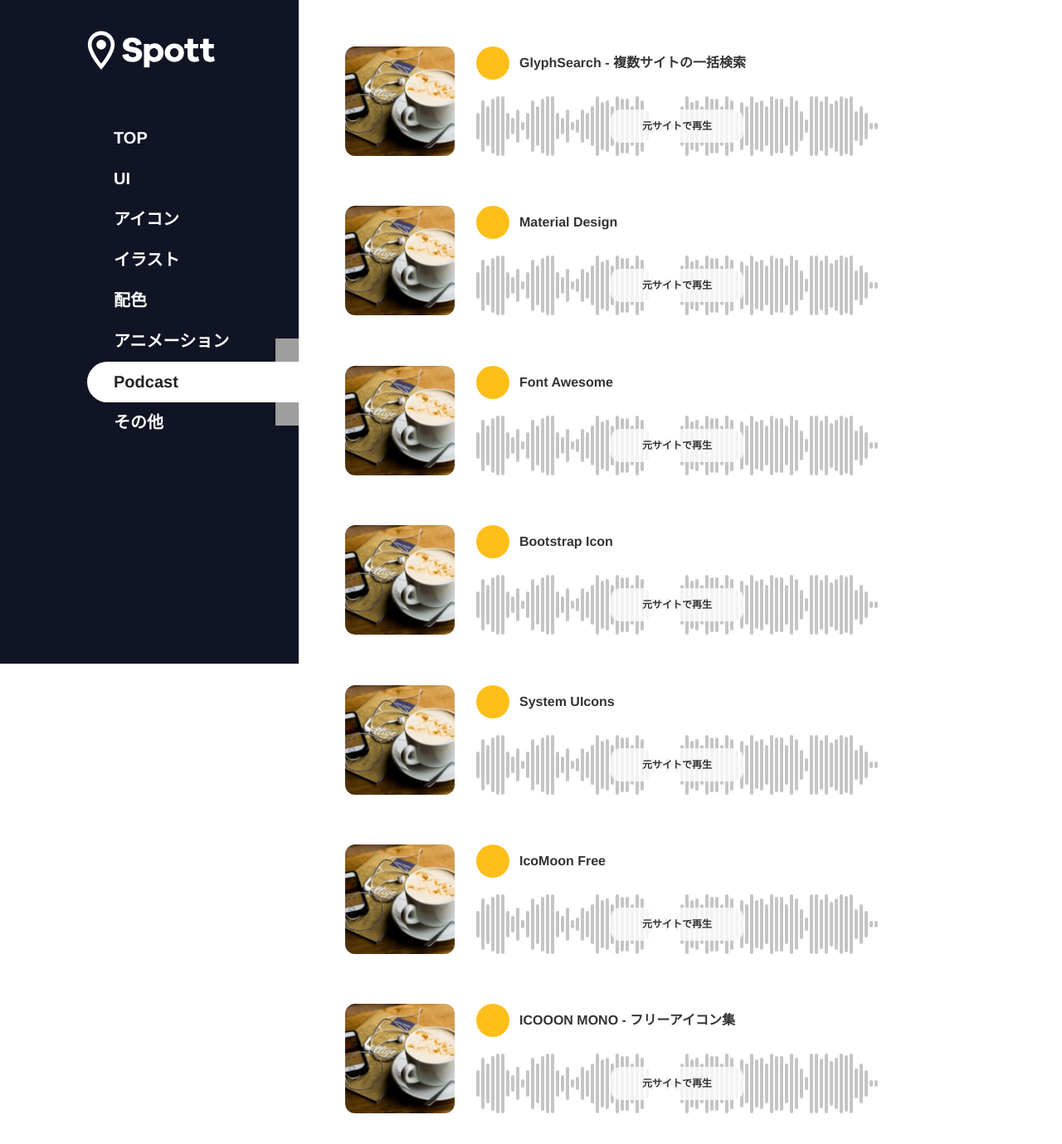
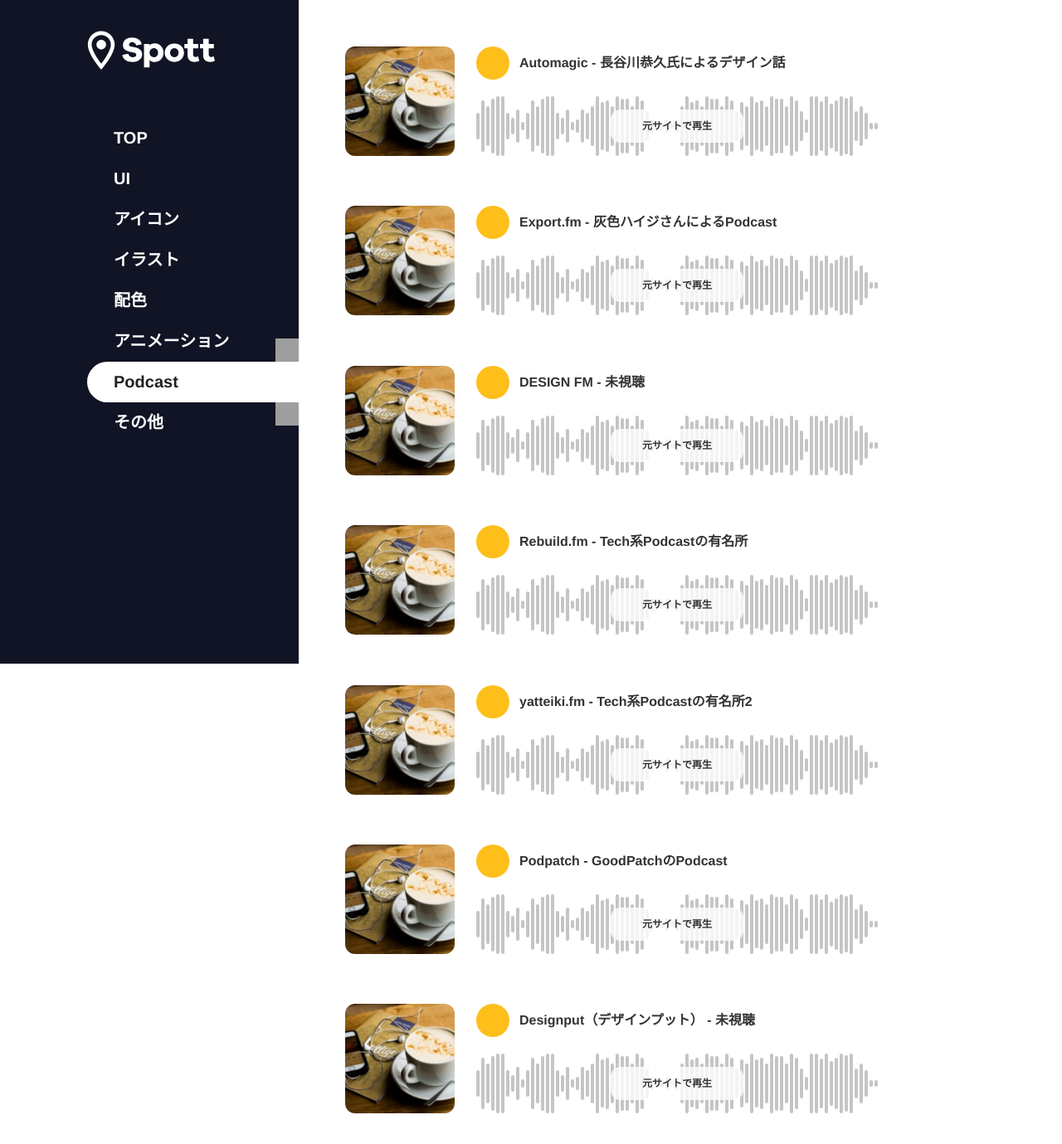
Before and after one commit to akinening/spott, a Vue app: page /#/podcast in a window 1280 px wide. Shown: the whole page at 83% size. Built offline with nearby package versions, Linux system fonts and the light colour scheme; grey boxes are pictures that could not be loaded.

Commit message:
Podcastのリストを更新

```diff
--- a/src/components/Podcast.vue
+++ b/src/components/Podcast.vue
@@ -18,32 +18,32 @@
     return {
       links: [
         {
-          url: 'https://glyphsearch.com/',
-          title: 'GlyphSearch - 複数サイトの一括検索'
+          url: 'https://automagic.fm/',
+          title: 'Automagic - 長谷川恭久氏によるデザイン話'
         },
         {
-          url: 'https://material.io/resources/icons/?style=baseline',
-          title: 'Material Design'
+          url: 'https://podcasts.google.com/feed/aHR0cHM6Ly9wb2RjYXN0LmhhaWppLmNvL2ZlZWQ?sa=X&ved=2ahUKEwiTy4fy9d7rAhUM0pQKHS3TAxgQ4aUDegQIARAC&hl=ja',
+          title: 'Export.fm - 灰色ハイジさんによるPodcast'
         },
         {
-          url: 'https://fontawesome.com/cheatsheet',
-          title: 'Font Awesome'
+          url: 'https://open.spotify.com/show/1ernnsEyZhdmeNa5V0cF2y?nd=1',
+          title: 'DESIGN FM - 未視聴'
         },
         {
-          url: 'https://icons.getbootstrap.com/',
-          title: 'Bootstrap Icon'
+          url: 'https://rebuild.fm/',
+          title: 'Rebuild.fm - Tech系Podcastの有名所'
         },
         {
-          url: 'https://systemuicons.com/',
-          title: 'System UIcons'
+          url: 'https://yatteiki.fm/',
+          title: 'yatteiki.fm - Tech系Podcastの有名所2'
         },
         {
-          url: 'https://icomoon.io/app/#/select',
-          title: 'IcoMoon Free'
+          url: 'https://podcasts.apple.com/jp/podcast/podpatch/id907442285',
+          title: 'Podpatch - GoodPatchのPodcast'
         },
         {
-          url: 'https://icooon-mono.com/',
-          title: 'ICOOON MONO - フリーアイコン集'
+          url: 'https://podcasts.apple.com/jp/podcast/designput-%E3%83%87%E3%82%B6%E3%82%A4%E3%83%B3%E3%83%97%E3%83%83%E3%83%88/id1460000663',
+          title: 'Designput（デザインプット） - 未視聴'
         }
       ]
     }
```
